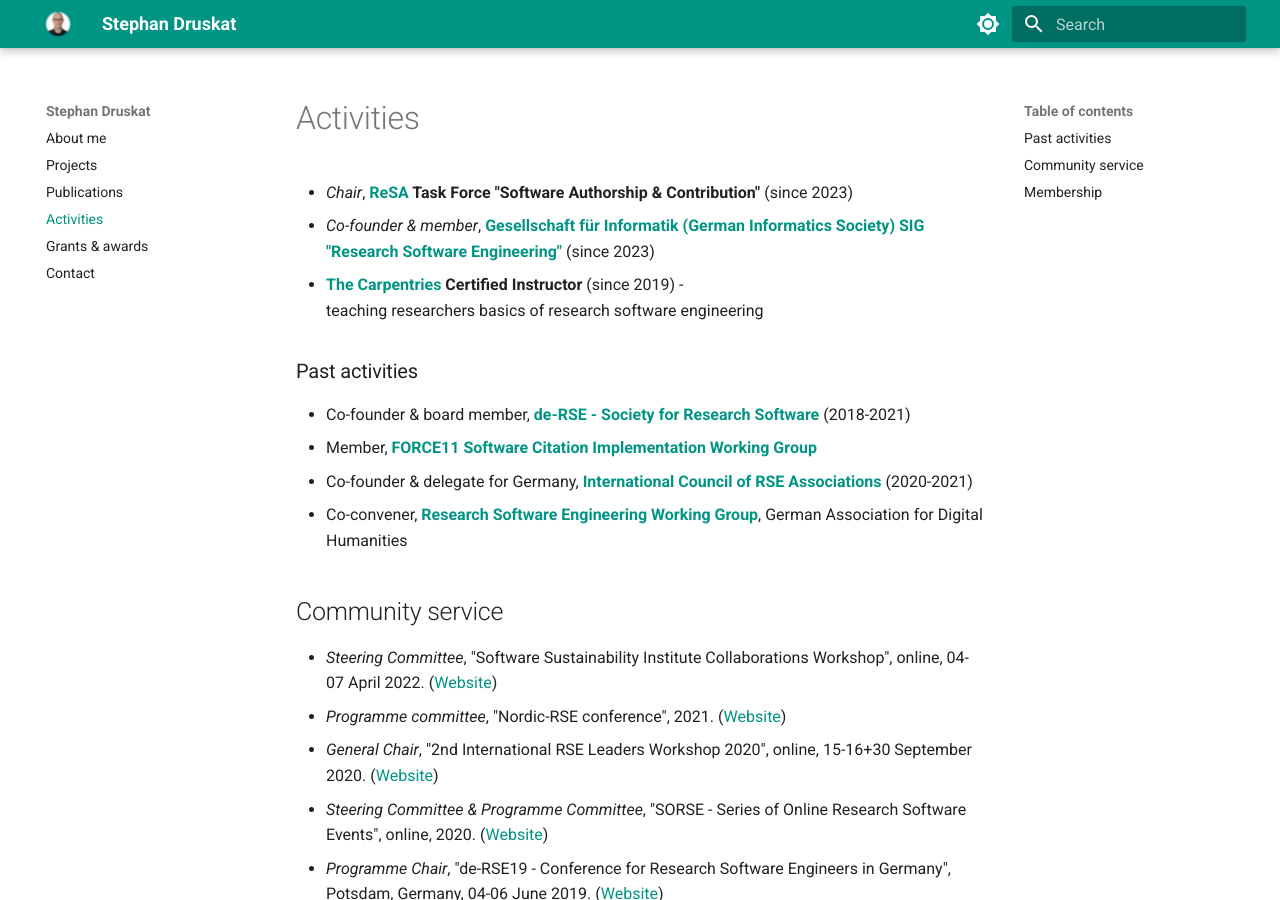
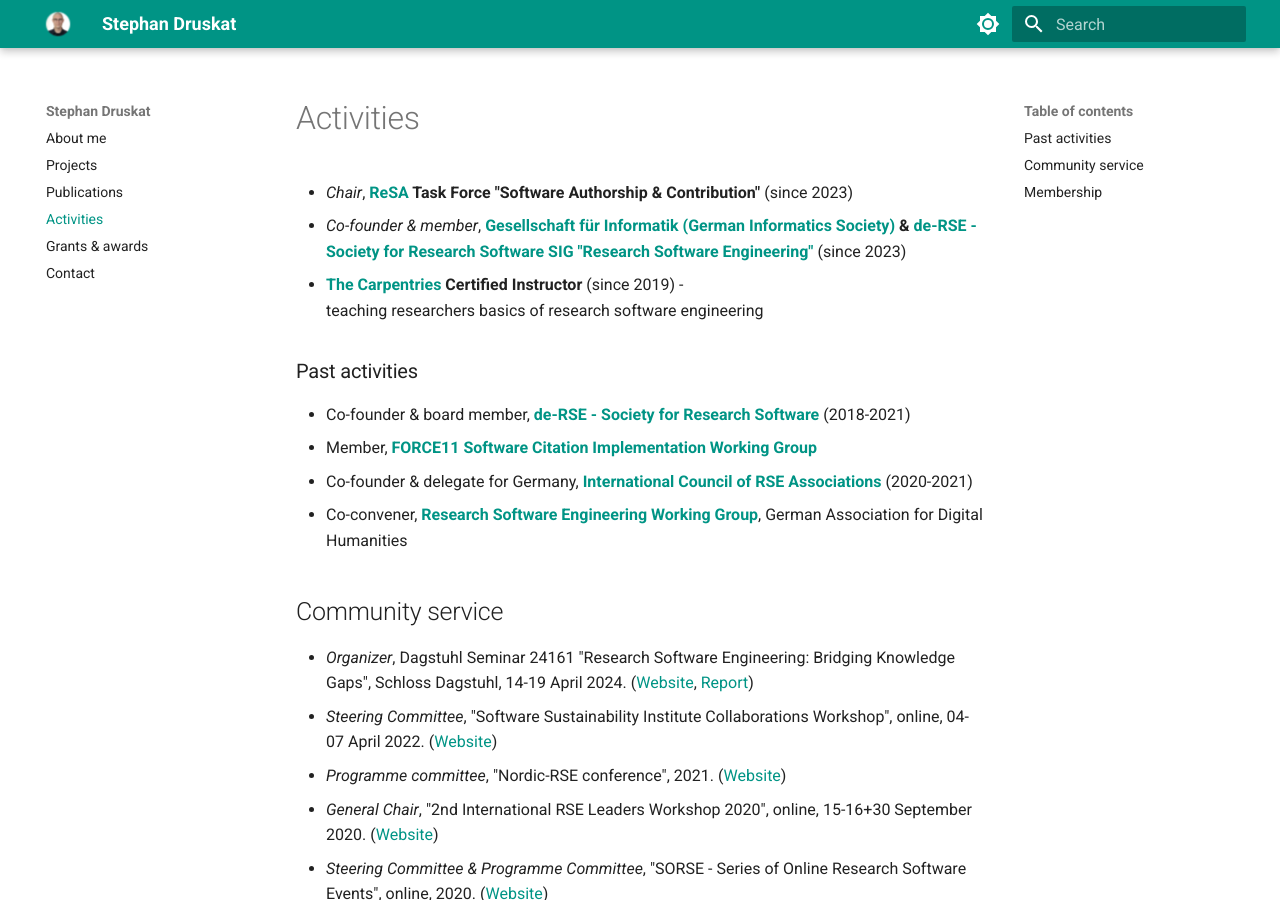
Before and after one commit to sdruskat/sdruskat.github.io, an MkDocs documentation site: the page built from docs/activities.md, in a window 1280 px wide and 900 px high. Built offline with MkDocs 1.6.1 and Material for MkDocs 9.7.7, drawn with Linux system fonts in a browser that asks for light colours.

Commit message:
Update activitires and prepare editing subsection

```diff
--- a/docs/activities.md
+++ b/docs/activities.md
@@ -1,5 +1,5 @@
 - *Chair*, **[ReSA](https://www.researchsoft.org/) Task Force "Software Authorship & Contribution"** (since 2023)
-- *Co-founder & member*, **[Gesellschaft für Informatik (German Informatics Society)](https://gi.de/)** **[SIG "Research Software Engineering"](https://fg-rse.gi.de/)** (since 2023)
+- *Co-founder & member*, **[Gesellschaft für Informatik (German Informatics Society)](https://gi.de/) & [de-RSE - Society for Research Software](https://de-rse.org)** **[SIG "Research Software Engineering"](https://fg-rse.gi.de/)** (since 2023)
 - **[The Carpentries](https://carpentries.org/) Certified Instructor** (since 2019) -
 teaching researchers basics of research software engineering
 
@@ -11,8 +11,13 @@
 - Co-founder & delegate for Germany, **[International Council of RSE Associations](https://researchsoftware.org/council.html)** (2020-2021)
 - Co-convener, [**Research Software Engineering Working Group**](https://dh-rse.github.io), German Association for Digital Humanities
 
+<!--## Editing
+
+- [Computing in Science & Engineering (CiSE)](https://www.computer.org/csdl/magazine/cs/2025/02), Special Issue "Research Software Engineering: Discovering and Bridging Knowledge Gaps" (editors: S. Druskat, D. S. Katz, ) v.22(2), IEEE, March-April 2020. -->
+
 ## Community service
 
+- *Organizer*, Dagstuhl Seminar 24161 "Research Software Engineering: Bridging Knowledge Gaps", Schloss Dagstuhl, 14-19 April 2024. ([Website](https://dagstuhl.de/24161), [Report](https://doi.org/10.4230/DagRep.14.4.42))
 - *Steering Committee*, "Software Sustainability Institute Collaborations Workshop", online, 04-07 April 2022. ([Website](https://software.ac.uk/cw22))
 - *Programme committee*, "Nordic-RSE conference", 2021. ([Website](https://nordic-rse.org/conference/))
 - *General Chair*, "2nd International RSE Leaders Workshop 2020", online, 15-16+30 September 2020. ([Website](https://researchsoftware.org/2020-workshop.html))
```
